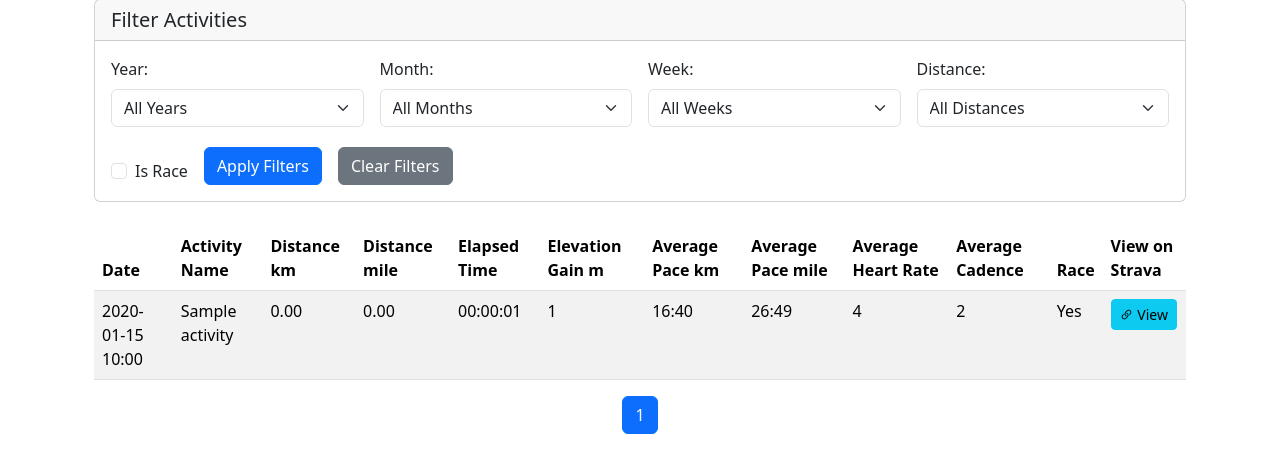
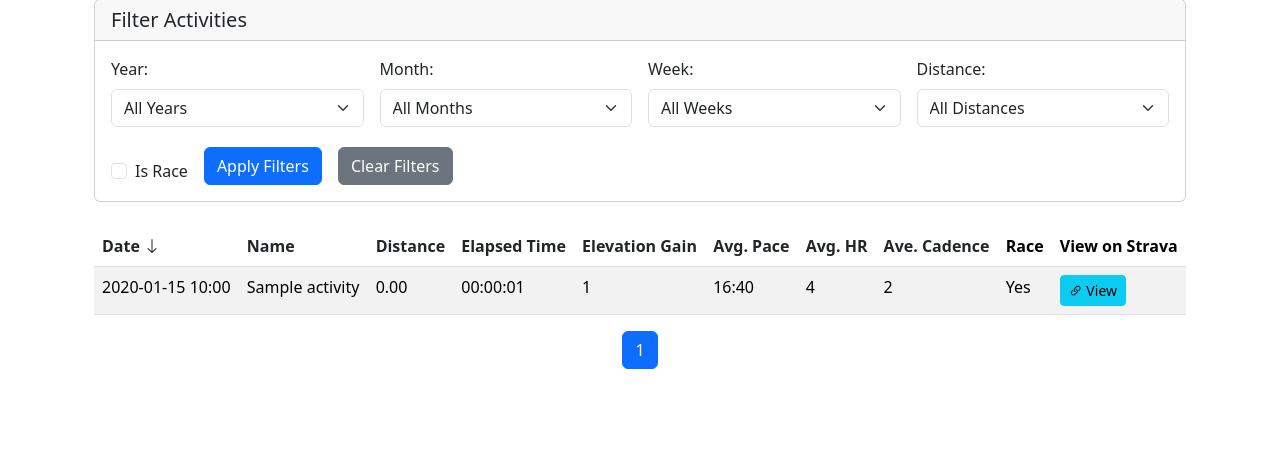
Before and after one commit to zhaoshenhao/strava_dash, a Django app: page /activities/ in a window 1280 px wide. Shown: the part 137-610 px from the top of the page. Run offline with Django 5.2, Linux system fonts and the light colour scheme; a user stored in the database is signed in; tables that the repository leaves empty hold one stand-in row (values such as "Sample post").

Commit message:
1. Add sort to activities page 2. Create blank pages for users and groups

```diff
--- a/strava_web/templates/strava_web/activities.html
+++ b/strava_web/templates/strava_web/activities.html
@@ -1,7 +1,9 @@
 {% extends 'strava_web/base.html' %}
 {% load i18n %}
 {% load strava_filters %}
+{% load url_tags %}
 {% load tz %}
+
 {% block title %}{% trans "Your Activities" %}{% endblock %}
 
 {% block content %}
@@ -15,12 +17,19 @@
         </div>
         <div class="card-body">
             <form method="get" class="row g-3 align-items-end">
+                {% if selected_sort_by %}
+                    <input type="hidden" name="sort_by" value="{{ selected_sort_by }}">
+                {% endif %}
+                {% if selected_order %}
+                    <input type="hidden" name="order" value="{{ selected_order }}">
+                {% endif %}
+
                 {# Date Filters #}
                 <div class="col-md-3">
                     <label for="id_year" class="form-label">{% trans "Year" %}:</label>
                     <select class="form-select" id="id_year" name="year">
                         <option value="">{% trans "All Years" %}</option>
-                        {% for y in available_years %} {# available_years passed from view #}
+                        {% for y in available_years %}
                             <option value="{{ y }}" {% if selected_year == y|stringformat:"s" %}selected{% endif %}>{{ y }}</option>
                         {% endfor %}
                     </select>
@@ -29,7 +38,7 @@
                     <label for="id_month" class="form-label">{% trans "Month" %}:</label>
                     <select class="form-select" id="id_month" name="month">
                         <option value="">{% trans "All Months" %}</option>
-                        {% for m_num, m_name in available_months %} {# available_months: [(1, 'January'), ...] #}
+                        {% for m_num, m_name in available_months %}
                             <option value="{{ m_num }}" {% if selected_month == m_num|stringformat:"s" %}selected{% endif %}>{% trans m_name %}</option>
                         {% endfor %}
                     </select>
@@ -38,7 +47,7 @@
                     <label for="id_week" class="form-label">{% trans "Week" %}:</label>
                     <select class="form-select" id="id_week" name="week">
                         <option value="">{% trans "All Weeks" %}</option>
-                        {% for w in available_weeks %} {# available_weeks: [1, 2, ..., 52] #}
+                        {% for w in available_weeks %}
                             <option value="{{ w }}" {% if selected_week == w|stringformat:"s" %}selected{% endif %}>{% trans "Week" %} {{ w }}</option>
                         {% endfor %}
                     </select>
@@ -59,7 +68,7 @@
                         <option value="35-40k" {% if selected_distance == '35-40k' %}selected{% endif %}>35-40 km</option>
                         <option value="40-45k" {% if selected_distance == '40-45k' %}selected{% endif %}>40-45 km</option>
                         <option value="45-50k" {% if selected_distance == '45-50k' %}selected{% endif %}>45-50 km</option>
-                        <option value="50-100k" {% if selected_distance == '50-100k' %}selected{% endif %}>50-100k</option>
+                        <option value="50-100k" {% if selected_distance == '50-100k' %}selected{% endif %}>50-100 km</option>
                         <option value="100k_plus" {% if selected_distance == '100k_plus' %}selected{% endif %}>>100 km</option>
                     </select>
                 </div>
@@ -91,16 +100,30 @@
             <table class="table table-striped table-hover">
                 <thead>
                     <tr>
-                        <th>{% trans "Date" %}</th>
-                        <th>{% trans "Activity Name" %}</th>
-                        <th>{% trans "Distance" %} km</th>
-                        <th>{% trans "Distance" %} mile</th>
-                        <th>{% trans "Elapsed Time" %}</th>
-                        <th>{% trans "Elevation Gain" %} m</th>
-                        <th>{% trans "Average Pace" %} km</th>
-                        <th>{% trans "Average Pace" %} mile</th>
-                        <th>{% trans "Average Heart Rate" %}</th>
-                        <th>{% trans "Average Cadence" %}</th>
+                        {# 新增: 可排序的表头 #}
+                        {% for field_key, display_name in sortable_fields %}
+                        {% with request.GET as GET %}
+                        {% spaceless %}
+                        <th>
+                            {% if selected_order == 'asc' and selected_sort_by == field_key|stringformat:"s"|lower %}
+                                <a href="?{% url_param_replace sort_by=field_key order='desc' %}"
+                                   class="text-decoration-none text-dark">
+                                    {{ display_name }}
+                                    <i class="bi bi-arrow-up"></i>
+                                </a>
+                            {% else %}
+                                <a href="?{% url_param_replace sort_by=field_key order='asc' %}"
+                                   class="text-decoration-none text-dark">
+                                    {{ display_name }}
+                                    {% if selected_sort_by == field_key|stringformat:"s"|lower %}
+                                        <i class="bi bi-arrow-down"></i>
+                                    {% endif %}
+                                </a>
+                            {% endif %}
+                        </th>
+                        {% endspaceless %}
+                        {% endwith %}
+                        {% endfor %}
                         <th>{% trans "Race" %}</th>
                         <th>{% trans "View on Strava" %}</th>
                     </tr>
@@ -119,13 +142,11 @@
                         </td>
                         <td>{{ activity.name }}</td>
                         <td>{{ activity.distance|div:1000|floatformat:2|default_if_none:"0.00" }}</td>
-                        <td>{{ activity.distance|div:1609.34|floatformat:2|default_if_none:"0.00" }}</td>
                         <td>{{ activity.elapsed_time|default:0|duration:0 }}</td>
-                        <td>{{ activity.elevation_gain|floatformat:0|default_if_none:"0" }}</td>
+                        <td>{{ activity.elevation_gain|default_if_none:0|floatformat:0 }}</td>
                         <td>{{ activity.average_speed|default:0|speed_km_pace }}</td>
-                        <td>{{ activity.average_speed|default:0|speed_mile_pace }}</td>
-                        <td>{{ activity.average_heartrate|floatformat:0|default_if_none:"0" }}</td>
-                        <td>{{ activity.average_cadence|div:0.5|floatformat:0  }}</td>
+                        <td>{{ activity.average_heartrate|default_if_none:'0'|floatformat:0 }}</td>
+                        <td>{{ activity.average_cadence|div:0.5|floatformat:0|default_if_none:"-" }}</td>
                         <td>{% if activity.is_race %}{% trans "Yes" %}{% else %}{% trans "No" %}{% endif %}</td>
                         <td>
                             {% if activity.strava_id %}
--- a/strava_web/templates/strava_web/base.html
+++ b/strava_web/templates/strava_web/base.html
@@ -74,8 +74,8 @@
                                     {% trans "Admin" %}
                                 </a>
                                 <ul class="dropdown-menu dropdown-menu-end" aria-labelledby="navbarAdminDropdown">
-                                    <li><a class="dropdown-item" href="{% url 'group_manage_members' %}">{% trans "Group Management" %}</a></li> {# Assuming this is the correct URL name #}
-                                    <li><a class="dropdown-item" href="{% url 'member_management_page' %}">{% trans "Member Management" %}</a></li> {# New: member_management_page #}
+                                    <li><a class="dropdown-item" href="{% url 'groups' %}">{% trans "Group Management" %}</a></li> {# Assuming this is the correct URL name #}
+                                    <li><a class="dropdown-item" href="{% url 'users' %}">{% trans "User Management" %}</a></li> {# New: member_management_page #}
                                 </ul>
                             </li>
                         {% endif %}
--- /dev/null
+++ b/strava_web/templatetags/url_tags.py
@@ -0,0 +1,13 @@
+from django import template
+from django.utils.http import urlencode
+
+register = template.Library()
+
+@register.simple_tag(takes_context=True)
+def url_param_replace(context, **kwargs):
+    d = context['request'].GET.copy()
+    for k, v in kwargs.items():
+        d[k] = v
+    for k in [key for key, v_list in d.lists() if not v_list]:
+        del d[k]
+    return d.urlencode()
--- a/strava_web/urls.py
+++ b/strava_web/urls.py
@@ -33,6 +33,9 @@ urlpatterns = [
     ), name='password_change'),
     path('profile/group_membership/', views.group_membership_edit, name='group_membership_edit'), # 个人的组修改页面
 
+    path('users/', views.users, name='users'),
+
+    path('groups/', views.groups, name='groups'),
     path('groups/edit/', views.group_membership_edit, name='group_membership_edit'),
     path('groups/<int:group_id>/dashboard/', views.group_dashboard, name='group_dashboard'),
     path('groups/<int:group_id>/manage_members/', views.group_manage_members, name='group_manage_members'),
--- a/strava_web/views.py
+++ b/strava_web/views.py
@@ -489,9 +489,11 @@ class CustomLogoutView(LogoutView):
 
 
 @login_required
-def activities(request):
+@login_required
+def activities(request): # 函数名已恢复为 `activities`
     """
-    Displays a list of the current user's Strava activities with filtering and pagination.
+    Displays a list of the current user's Strava activities with filtering,
+    pagination, and sorting.
     """
     user_activities = Activity.objects.filter(user=request.user)
 
@@ -524,7 +526,7 @@ def activities(request):
     ]
     available_weeks = list(range(1, 53)) # Weeks 1-52
 
-    # 2. Distance Filters (using values in meters as per UserActivity model)
+    # 2. Distance Filters (using values in meters as per Activity model) - 已恢复为你原始代码的逻辑
     selected_distance = request.GET.get('distance')
     # Define distance thresholds in METERS
     DIST_5K = 5000 # 5 km
@@ -570,13 +572,31 @@ def activities(request):
     if selected_is_race == 'true':
         user_activities = user_activities.filter(is_race=True)
 
-    # Default ordering: most recent first (from start_date_local)
-    user_activities = user_activities.order_by('-start_date_local')
+
+    selected_sort_by = request.GET.get('sort_by', 'start_date_local') # 默认按日期排序
+    selected_order = request.GET.get('order', 'desc') # 默认降序
+
+    if selected_order == 'desc':
+        user_activities = user_activities.order_by(f'-{selected_sort_by}')
+    else:
+        user_activities = user_activities.order_by(selected_sort_by)
 
     # --- Pagination Logic ---
-    paginator = Paginator(user_activities, 20)  # Show 20 activities per page
+    paginator = Paginator(user_activities, 20)  # 每页显示 20 条活动
     page_number = request.GET.get('page')
     page_obj = paginator.get_page(page_number)
+
+    sortable_fields = [
+        ('start_date_local', _('Date')),
+        ('name', _('Name')),
+        ('distance', _('Distance')),
+        ('elapsed_time', _('Elapsed Time')),
+        ('elevation_gain', _('Elevation Gain')),
+        ('average_speed', _('Avg. Pace')),
+        ('average_heartrate', _('Avg. HR')),
+        ('average_cadence', _('Ave. Cadence'))
+    ]
+
 
     context = {
         'page_obj': page_obj,
@@ -588,6 +608,9 @@ def activities(request):
         'selected_week': selected_week,
         'selected_distance': selected_distance,
         'selected_is_race': selected_is_race,
+        'selected_sort_by': selected_sort_by,
+        'selected_order': selected_order,
+        'sortable_fields': sortable_fields,
     }
     return render(request, 'strava_web/activities.html', context)
 
@@ -600,3 +623,23 @@ def races(request):
     # similar to how activities_page fetches all activities.
     context = {}
     return render(request, 'strava_web/races.html', context)
+
+@login_required
+def groups(request):
+    """
+    Displays a blank page for group management.
+    """
+    # In the future, you would fetch and filter race activities here,
+    # similar to how activities_page fetches all activities.
+    context = {}
+    return render(request, 'strava_web/groups.html', context)
+
+@login_required
+def users(request):
+    """
+    Displays a blank page for group management.
+    """
+    # In the future, you would fetch and filter race activities here,
+    # similar to how activities_page fetches all activities.
+    context = {}
+    return render(request, 'strava_web/users.html', context)
```
Also changed, not shown: strava_web/templates/strava_web/groups.html (added, +12 -0 lines), strava_web/templates/strava_web/users.html (added, +12 -0 lines), strava_web/templatetags/strava_filters.py (line endings or trailing spaces).
